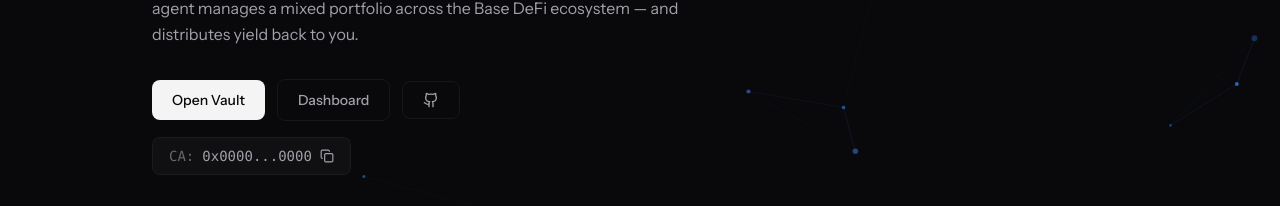
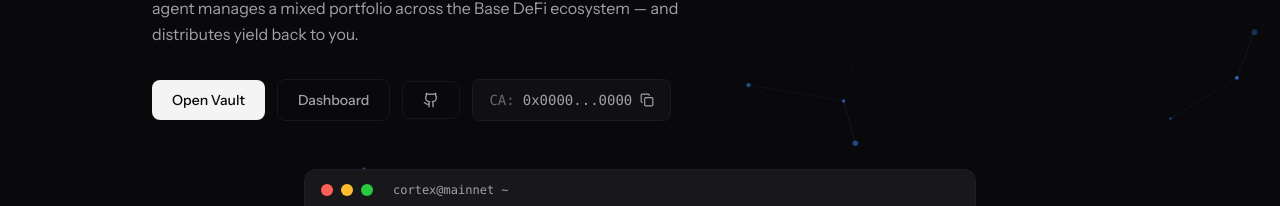
Before and after one commit to CortexProtocolBase/Cortex-Protocol, a Next.js app: page / in a window 1280 px wide. Shown: the part 368-574 px from the top of the page. Built offline with nearby package versions, Linux system fonts and the light colour scheme; no server answers; what wagmi would draw is missing.

Commit message:
fix: move CA button inline next to GitHub icon

```diff
--- a/src/app/page.tsx
+++ b/src/app/page.tsx
@@ -439,7 +439,7 @@ function CaButton() {
   return (
     <button
       onClick={handleCopy}
-      className="mt-4 cursor-pointer inline-flex items-center gap-2 rounded-lg border border-border bg-card-solid/50 px-4 py-2 text-sm font-mono text-muted transition-all duration-200 hover:text-foreground hover:border-border-hover"
+      className="cursor-pointer inline-flex items-center gap-2 rounded-lg border border-border bg-card-solid/50 px-4 py-2.5 text-sm font-mono text-muted transition-all duration-200 hover:text-foreground hover:border-border-hover"
     >
       <span className="text-muted/60">CA:</span>
       <span>{CONTRACT_ADDRESS.slice(0, 6)}...{CONTRACT_ADDRESS.slice(-4)}</span>
@@ -567,9 +567,8 @@ export default function Home() {
               >
                 <Github className="h-4 w-4" />
               </a>
+              <CaButton />
             </div>
-
-            <CaButton />
           </div>
 
           <AnimatedTerminal />
```
